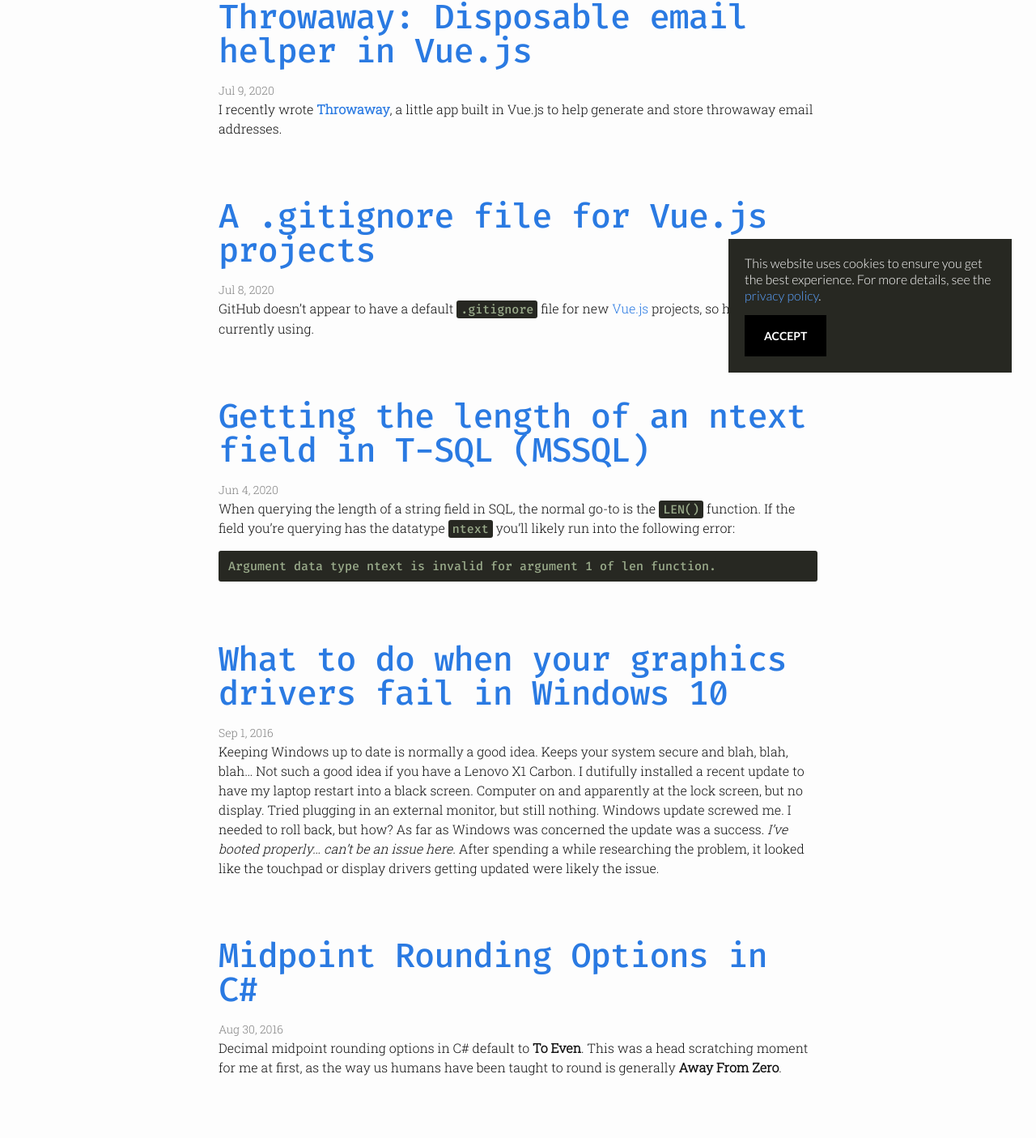
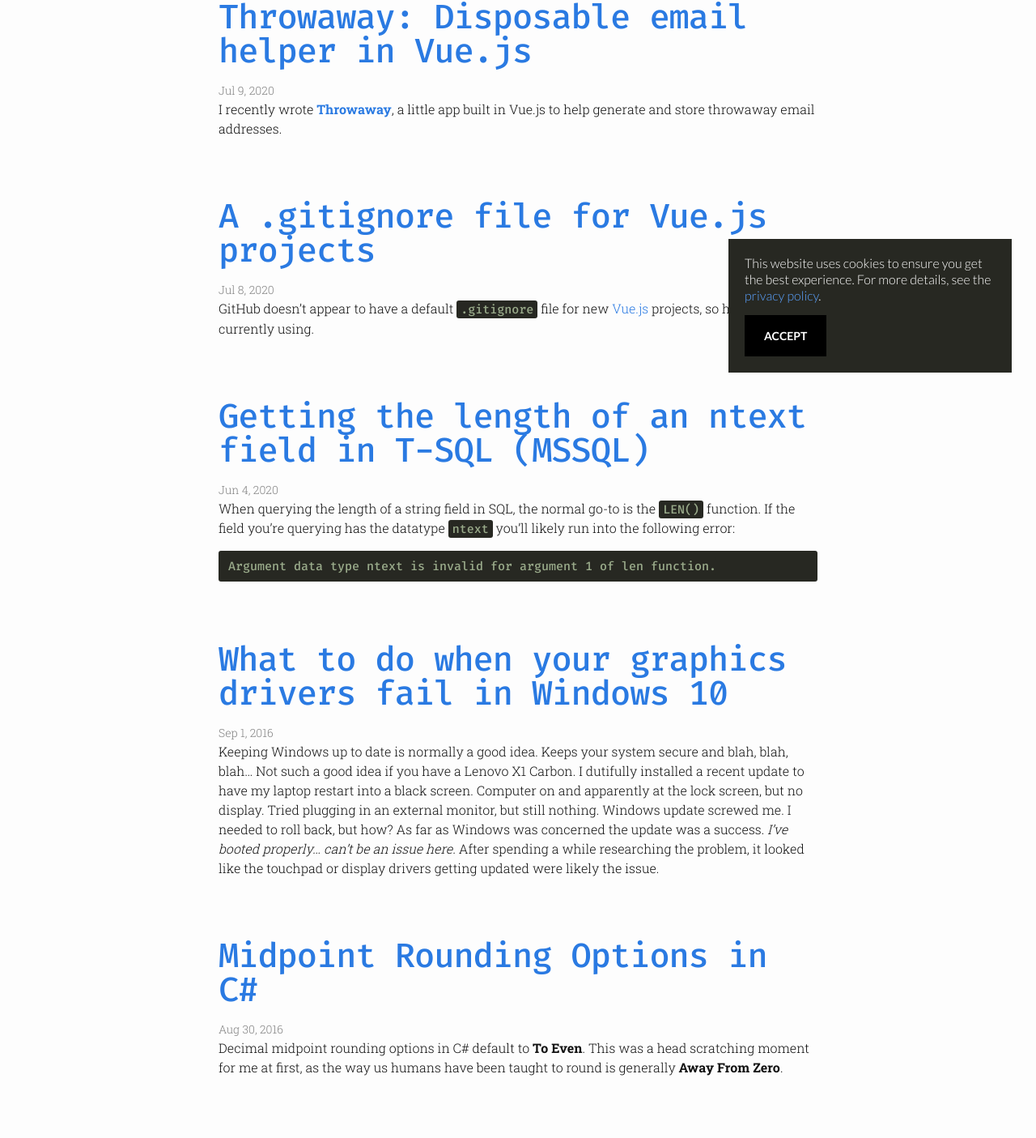
Before and after one commit to erresen/erresen.github.io, a Jekyll site: the page built from index.html, in a window 1280 px wide. Shown: the part 410-1815 px from the top of the page at 81% size. Built offline with Jekyll 4.4.1, drawn with Linux system fonts in a browser that asks for light colours; nearby versions of some CDN libraries; comment, search, counter and statistics services are not loaded.

Commit message:
added bold font weight

```diff
--- a/_includes/head.html
+++ b/_includes/head.html
@@ -18,7 +18,7 @@
   <link rel="alternate" type="application/rss+xml" title="{{ site.title }}"
     href="{{ "/feed.xml" | prepend: site.baseurl | prepend: site.url }}" />
   <link
-    href="https://fonts.googleapis.com/css2?family=Fira+Code:wght@500&family=Lato:wght@300;400;700&family=Roboto+Slab:wght@300&display=swap"
+    href="https://fonts.googleapis.com/css2?family=Fira+Code:wght@500&family=Lato:wght@300;400;700&family=Roboto+Slab:wght@300;700&display=swap"
     rel="stylesheet" />
   <script src="https://ajax.googleapis.com/ajax/libs/jquery/3.1.0/jquery.min.js"></script>
   <script src="/js/overtype.js"></script>
```
